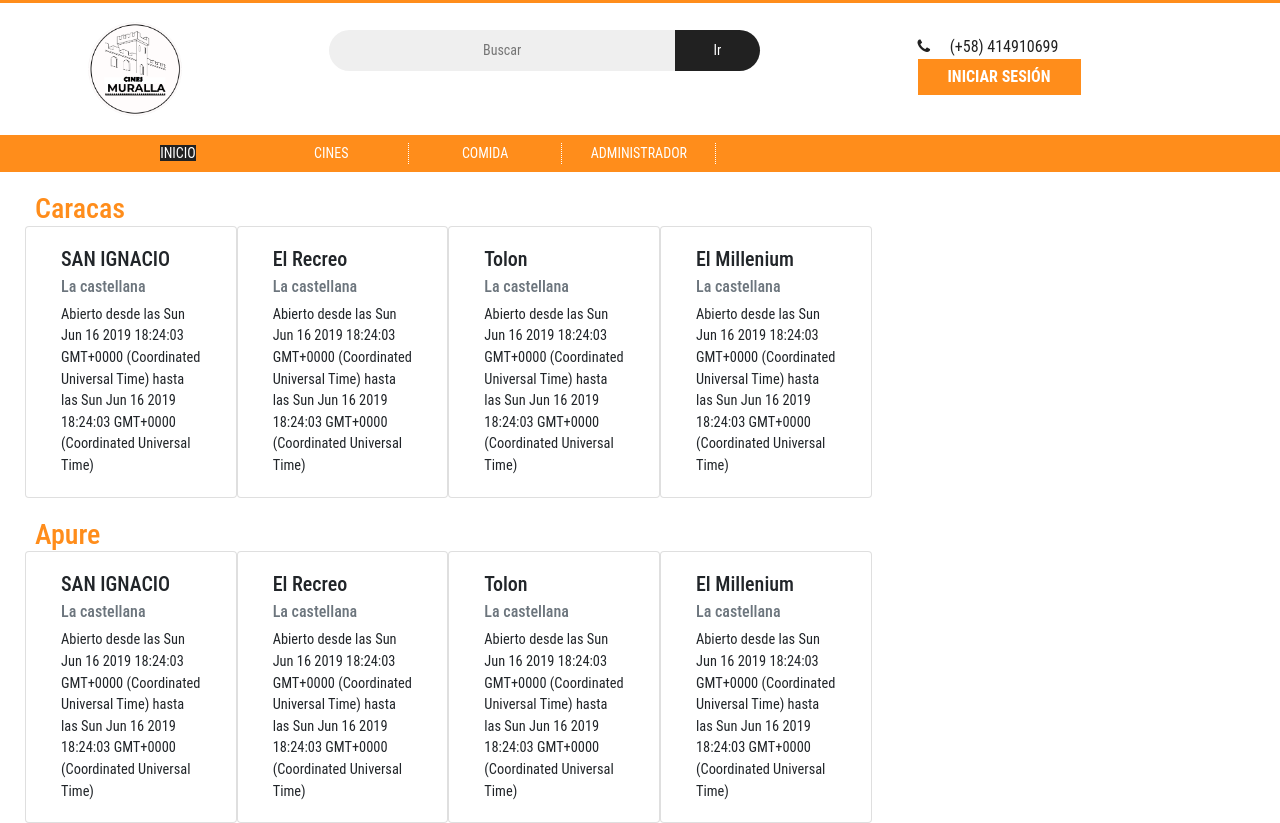
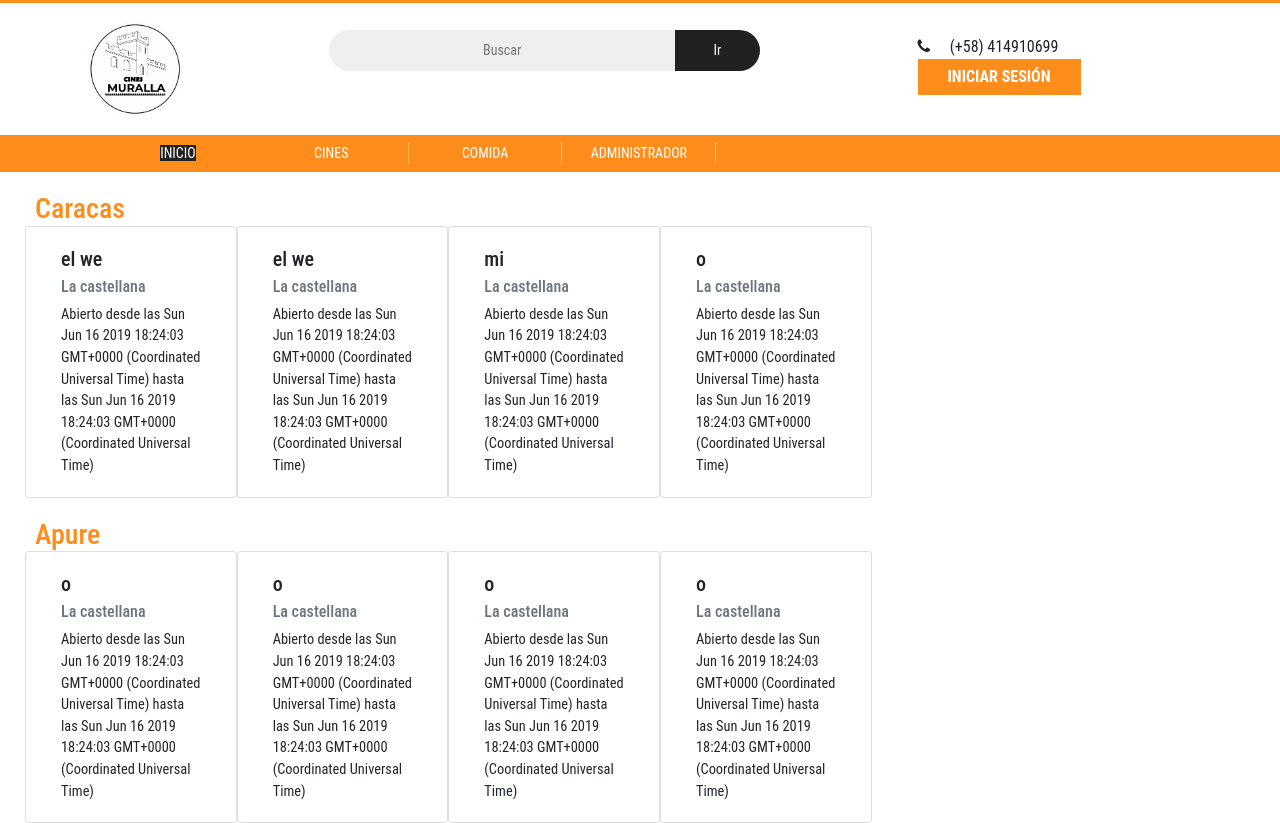
Before and after one commit to paolaouteda/cine-muralla-angular, an Angular app: page /cines in a window 1280 px wide. Built offline with nearby package versions, Linux system fonts and the light colour scheme.

Commit message:
arreglo cinecomponent y ngbootstrap

```diff
--- a/package.json
+++ b/package.json
@@ -19,6 +19,7 @@
     "@angular/platform-browser": "~8.0.1",
     "@angular/platform-browser-dynamic": "~8.0.1",
     "@angular/router": "~8.0.1",
+    "@ng-bootstrap/ng-bootstrap": "^4.2.1",
     "express": "^4.17.1",
     "mysql": "^2.17.1",
     "rxjs": "~6.4.0",
--- a/src/app/app.module.ts
+++ b/src/app/app.module.ts
@@ -1,5 +1,6 @@
 import { BrowserModule } from '@angular/platform-browser';
 import { NgModule } from '@angular/core';
+import { NgbModule } from '@ng-bootstrap/ng-bootstrap';
 
 import { AppRoutingModule } from './app-routing.module';
 import { AppComponent } from './app.component';
@@ -34,7 +35,7 @@ const appRoutes: Routes = [
     CarteleraComponent,
     ButacasComponent
   ],
-  imports: [RouterModule.forRoot(appRoutes), BrowserModule, AppRoutingModule],
+  imports: [RouterModule.forRoot(appRoutes), BrowserModule, AppRoutingModule, NgbModule],
   providers: [DataService],
   bootstrap: [AppComponent]
 })
--- a/src/app/components/cines/cines.component.html
+++ b/src/app/components/cines/cines.component.html
@@ -10,7 +10,7 @@
         style="width: 18rem;"
       >
         <div class="card-body" (click)="selectCine(cine.nombreFiscal)">
-          <h5 class="card-title">{{ cine.nombreFiscal }}</h5>
+          <h5 class="card-title">{{ cine.nombre }}</h5>
           <h6 class="card-subtitle mb-2 text-muted">{{ cine.ubicacion }}</h6>
           <p class="card-text">
             Abierto desde las {{ cine.horarioInicio }} hasta las
--- a/src/app/components/cines/cines.component.ts
+++ b/src/app/components/cines/cines.component.ts
@@ -1,68 +1,74 @@
-import { Component, OnInit } from "@angular/core";
-import { Router } from "@angular/router";
+import { Component, OnInit } from '@angular/core';
+import { Router } from '@angular/router';
 
 @Component({
-  selector: "app-cines",
-  templateUrl: "./cines.component.html",
-  styleUrls: ["./cines.component.css"]
+  selector: 'app-cines',
+  templateUrl: './cines.component.html',
+  styleUrls: ['./cines.component.css']
 })
 export class CinesComponent implements OnInit {
   sedes = [
     {
-      id: 1,
-      estado: "Caracas",
+      estado: 'Caracas',
       cines: [
         {
-          nombreFiscal: "SAN IGNACIO",
-          ubicacion: "La castellana",
+          nombreFiscal: 1,
+          nombre: "el we",
+          ubicacion: 'La castellana',
           horarioInicio: new Date(),
           horarioFin: new Date()
         },
         {
-          nombreFiscal: "El Recreo",
-          ubicacion: "La castellana",
+          nombreFiscal: 2,
+          nombre: "el we",
+          ubicacion: 'La castellana',
           horarioInicio: new Date(),
           horarioFin: new Date()
         },
         {
-          nombreFiscal: "Tolon",
-          ubicacion: "La castellana",
+          nombreFiscal: 3,
+          nombre: "mi",
+          ubicacion: 'La castellana',
           horarioInicio: new Date(),
           horarioFin: new Date()
         },
         {
-          nombreFiscal: "El Millenium",
-          ubicacion: "La castellana",
+          nombreFiscal: 4,
+          nombre: "o",
+          ubicacion: 'La castellana',
           horarioInicio: new Date(),
           horarioFin: new Date()
         }
       ]
     },
     {
-      id: 2,
-      estado: "Apure",
+      estado: 'Apure',
       cines: [
         {
-          nombreFiscal: "SAN IGNACIO",
-          ubicacion: "La castellana",
+          nombreFiscal: 5,
+          nombre: "o",
+          ubicacion: 'La castellana',
           horarioInicio: new Date(),
           horarioFin: new Date()
         },
         {
-          nombreFiscal: "El Recreo",
-          ubicacion: "La castellana",
+          nombreFiscal: 6,
+          nombre: "o",
+          ubicacion: 'La castellana',
           horarioInicio: new Date(),
           horarioFin: new Date()
         },
         {
-          nombreFiscal: "Tolon",
-          ubicacion: "La castellana",
+          nombreFiscal: 7,
+          nombre: "o",
+          ubicacion: 'La castellana',
           horarioInicio: new Date(),
           horarioFin: new Date()
         },
         {
-          nombreFiscal: "El Millenium",
-          ubicacion: "La castellana",
+          nombreFiscal: 8,
+          nombre: "o",
+          ubicacion: 'La castellana',
           horarioInicio: new Date(),
           horarioFin: new Date()
         }
```
Also changed, not shown: 1 other file (tests, documents, lock files or other folders).
